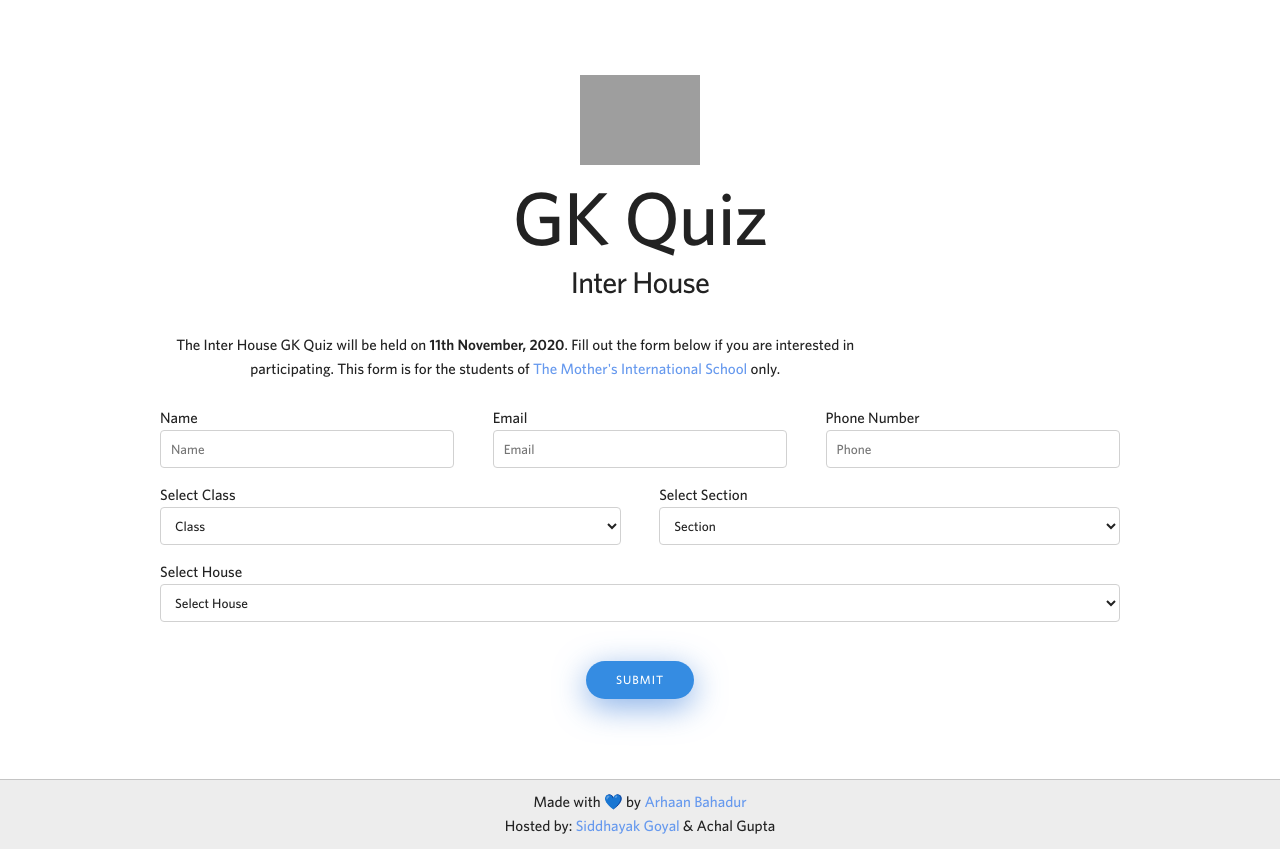
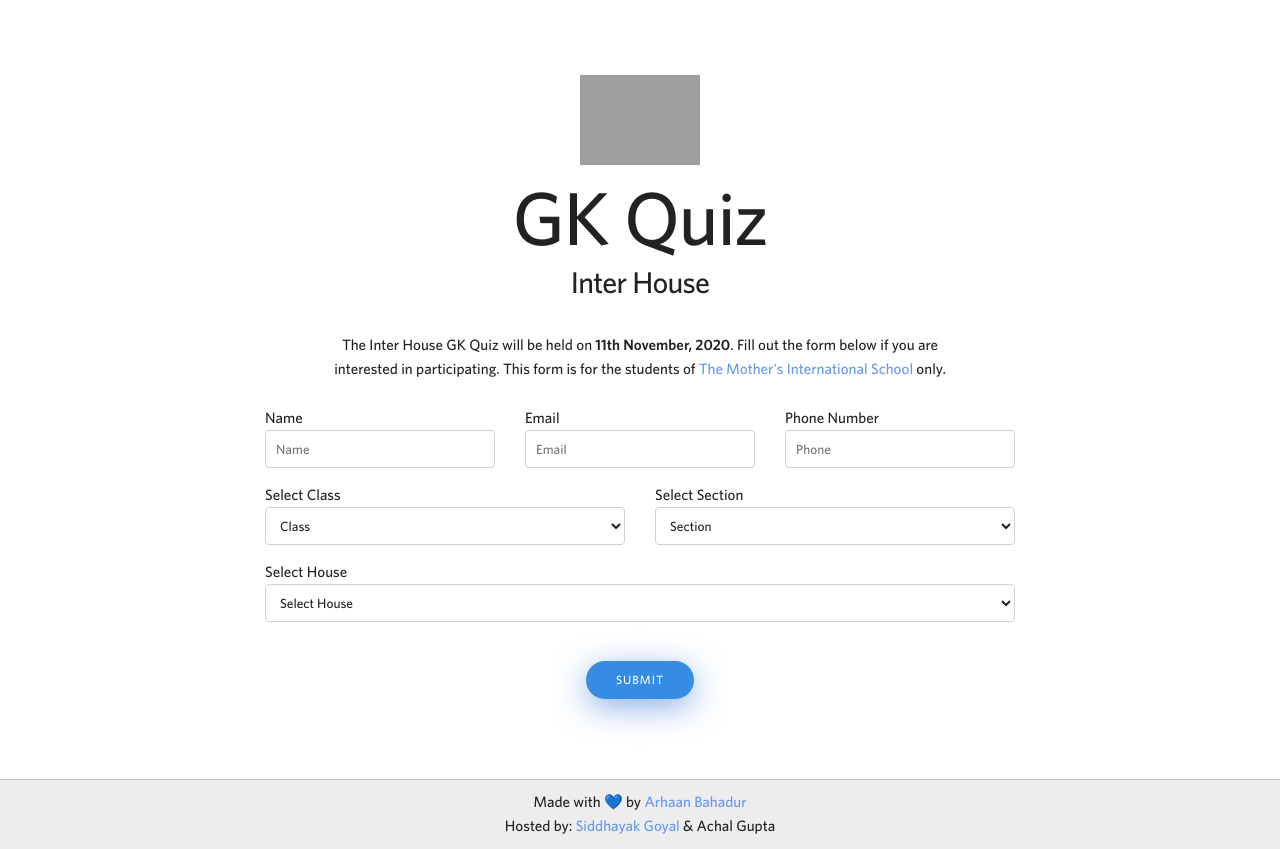
Before and after one commit to arhaanb/GKQuiz, a Vue app: page / in a window 1280 px wide. Built offline with nearby package versions, Linux system fonts and the light colour scheme; grey boxes are pictures that could not be loaded.

Commit message:
fix sid PR

```diff
--- a/src/App.vue
+++ b/src/App.vue
@@ -9,14 +9,14 @@
       </div>
 
       <div class="info flex-center">
-        <div class="row">
-          <p class="nine columns center">
+        <div class="ten columns">
+          <p class="center">
             The Inter House GK Quiz will be held on
             <span class="med">11th November, 2020</span>
             <span>.</span>
             Fill out the form below if you are interested in participating. This
             form is for the students of
-            <a href="http//themis.in" target="_blank">
+            <a href="http://themis.in" target="_blank">
               The Mother's International School
             </a>
             only.
@@ -114,7 +114,9 @@
           <a href="//arhaanb.co" target="_blank">Arhaan Bahadur</a>
         </h6>
         <h6>
-          Hosted by: <a href="//minet.co" target="_blank">Siddhayak Goyal</a> & Achal Gupta
+          Hosted by:
+          <a href="//minet.co" target="_blank">Siddhayak Goyal</a>
+          & Achal Gupta
         </h6>
       </div>
     </footer>
--- a/src/skeleton.css
+++ b/src/skeleton.css
@@ -1,7 +1,7 @@
 .container {
 	position: relative;
 	width: 100%;
-	max-width: 960px;
+	max-width: 750px;
 	margin: 0 auto;
 	padding: 0 20px;
 	box-sizing: border-box
```
